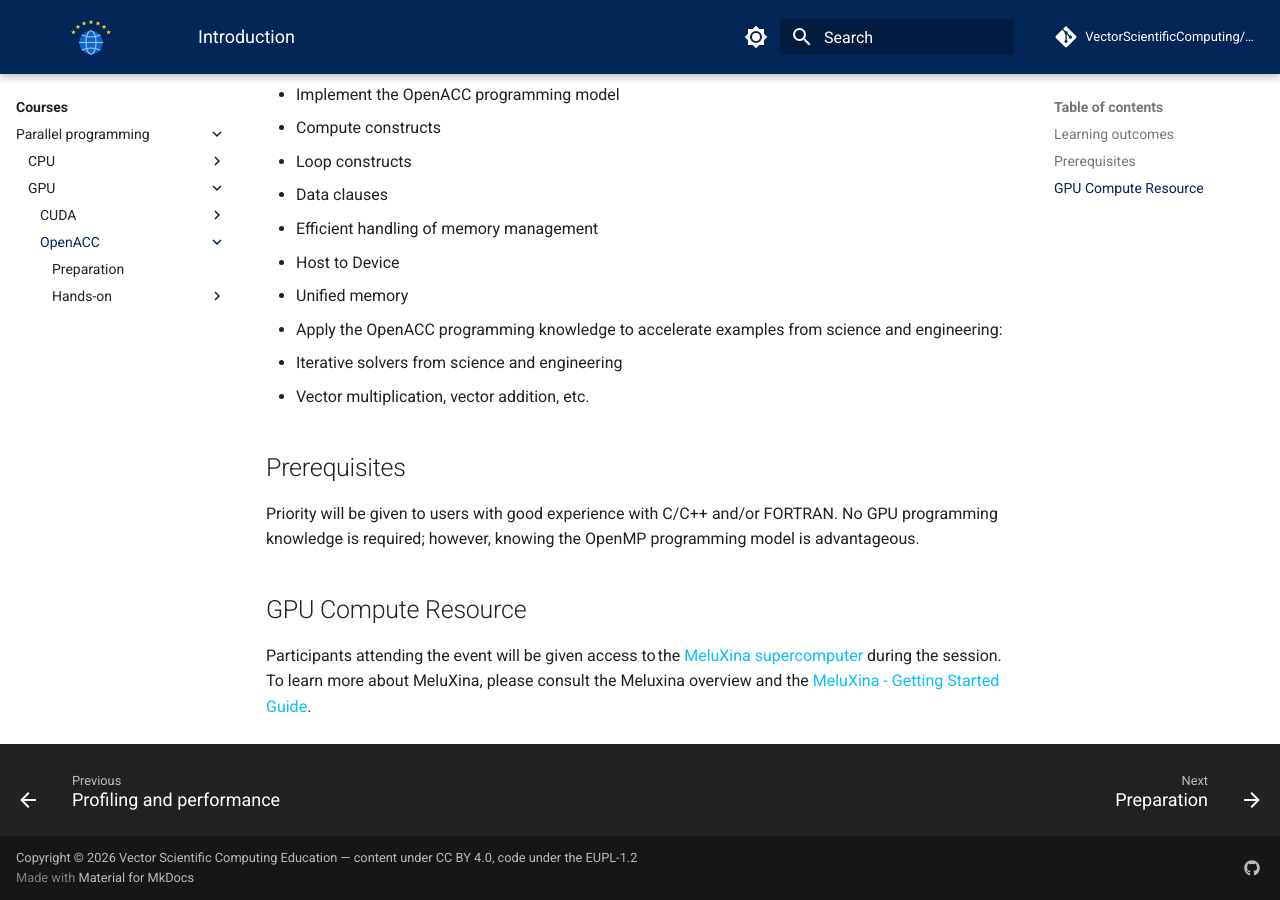
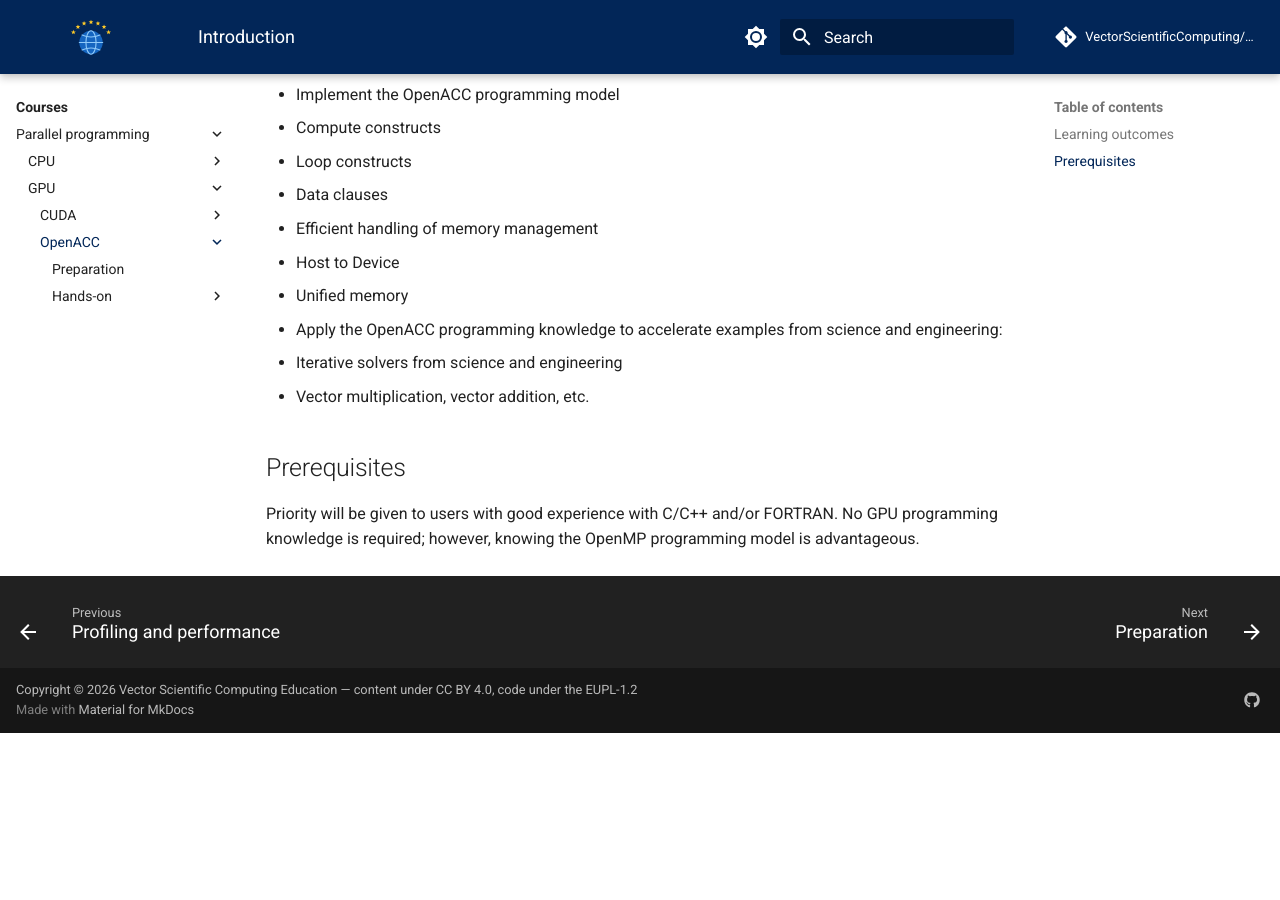
Before and after one commit to VectorScientificComputing/education, an MkDocs documentation site: the page built from docs/courses/openacc/index.md, in a window 1280 px wide and 900 px high, scrolled down 1107 px. Built offline with MkDocs 1.6.1 and Material for MkDocs 9.7.7, drawn with Linux system fonts in a browser that asks for light colours; comment, search, counter and statistics services are not loaded; after the commit the page ends 1840 px from its top, so only the background shows below that.

Commit message:
resource
Signed-off-by: Ezhilmathi Krishnasamy <ezhilmathi.krishnasamy@gmail.com>

```diff
--- a/docs/courses/openacc/index.md
+++ b/docs/courses/openacc/index.md
@@ -31,8 +31,4 @@ After this course, participants will be able to:
 
 Priority will be given to users with good experience with C/C++ and/or FORTRAN. No GPU programming knowledge is required; however, knowing the OpenMP programming model is advantageous.
 
-## GPU Compute Resource
-
-Participants attending the event will be given access to the [MeluXina supercomputer](https://luxprovide.lu/) during the session. To learn more about MeluXina, please consult the Meluxina overview and the [MeluXina - Getting Started Guide](https://docs.lxp.lu/).
-
 <!--OpenACC_intro_end-->
```
Also changed, not shown: docs/courses/cuda/index.md (+0 -4 lines), docs/courses/openmp/index.md (+0 -13 lines).
